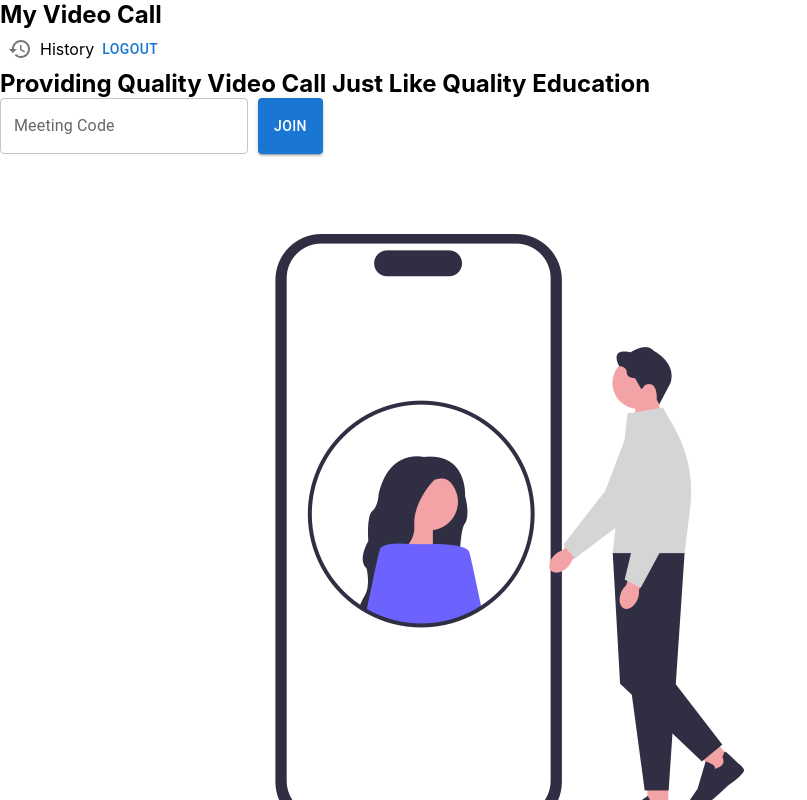
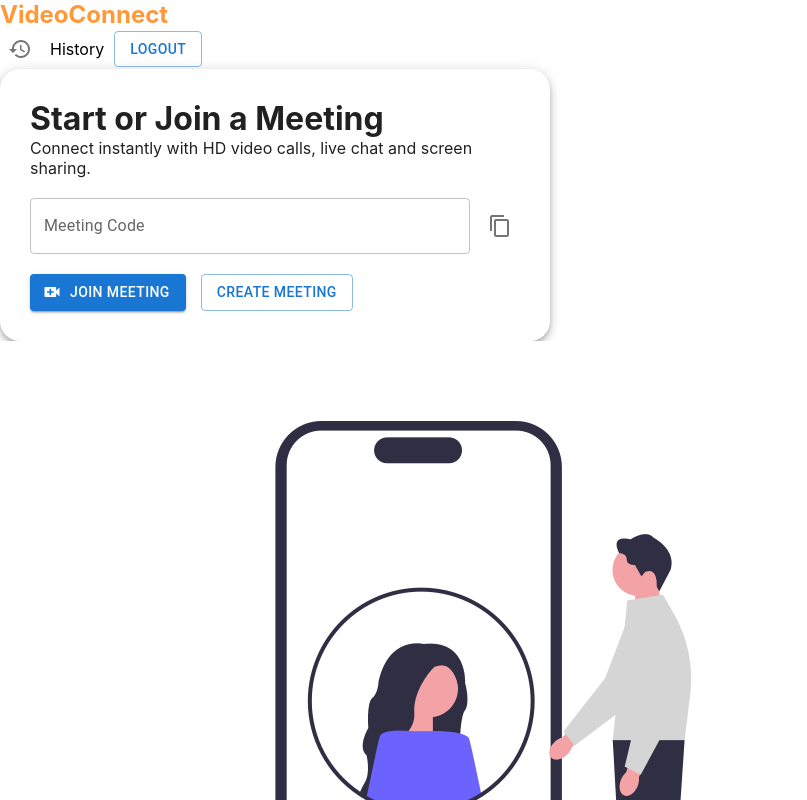
Before and after one commit to Utkarsh24-max/video-conference-app, a React (Create React App) app in the folder frontend/: page /home in a window 1280 px wide. Shown: the top 800 px of the page, without its empty margins (0-807 px from the left). Built offline with nearby package versions, Linux system fonts and the light colour scheme; sample sign-in values are in the browser's storage.

Commit message:
Update home.jsx

```diff
--- a/frontend/src/pages/home.jsx
+++ b/frontend/src/pages/home.jsx
@@ -1,77 +1,142 @@
-import React, { useContext, useState } from 'react'
-import withAuth from '../utils/withAuth'
-import { useNavigate } from 'react-router-dom'
+import React, { useContext, useState } from "react";
+import withAuth from "../utils/withAuth";
+import { useNavigate } from "react-router-dom";
 import "../App.css";
-import { Button, IconButton, TextField } from '@mui/material';
-import RestoreIcon from '@mui/icons-material/Restore';
-import { AuthContext } from '../contexts/AuthContext';
+import {
+  Button,
+  IconButton,
+  TextField,
+  Paper,
+} from "@mui/material";
+import RestoreIcon from "@mui/icons-material/Restore";
+import VideoCallIcon from "@mui/icons-material/VideoCall";
+import ContentCopyIcon from "@mui/icons-material/ContentCopy";
+import { AuthContext } from "../contexts/AuthContext";
 
 function HomeComponent() {
-
-
-    let navigate = useNavigate();
+  const navigate = useNavigate();
   const [meetingCode, setMeetingCode] = useState("");
 
+  const { addToUserHistory } = useContext(AuthContext);
 
-    const {addToUserHistory} = useContext(AuthContext);
-    let handleJoinVideoCall = async () => {
-        await addToUserHistory(meetingCode)
-        navigate(`/${meetingCode}`)
-    }
+  const handleJoinVideoCall = async () => {
+    if (!meetingCode.trim()) return;
+
+    await addToUserHistory(meetingCode);
+    navigate(`/${meetingCode}`);
+  };
+
+  const createMeeting = async () => {
+    const roomId = Math.random().toString(36).substring(2, 10);
+
+    await addToUserHistory(roomId);
+    navigate(`/${roomId}`);
+  };
+
+  const copyMeetingCode = async () => {
+    if (!meetingCode) return;
+
+    await navigator.clipboard.writeText(meetingCode);
+    alert("Meeting code copied!");
+  };
 
   return (
     <>
-
       <div className="navBar">
-
-                <div style={{ display: "flex", alignItems: "center" }}>
-
-                    <h2>My Video Call</h2>
-
+        <div>
+          <h2 style={{ color: "#ff9839" }}>VideoConnect</h2>
         </div>
 
-                <div style={{ display: "flex", alignItems: "center" }}>
-                    <IconButton onClick={
-                        () => {
-                            navigate("/history")
-                        }
-                    }>
+        <div style={{ display: "flex", alignItems: "center", gap: "10px" }}>
+          <IconButton
+            onClick={() => {
+              navigate("/history");
+            }}
+          >
             <RestoreIcon />
           </IconButton>
+
           <p>History</p>
 
-                    <Button onClick={() => {
-                        localStorage.removeItem("token")
-                        navigate("/auth")
-                    }}>
+          <Button
+            variant="outlined"
+            onClick={() => {
+              localStorage.removeItem("token");
+              navigate("/auth");
+            }}
+          >
             Logout
           </Button>
         </div>
-
-
       </div>
-
 
       <div className="meetContainer">
         <div className="leftPanel">
-                    <div>
-                        <h2>Providing Quality Video Call Just Like Quality Education</h2>
+          <Paper
+            elevation={5}
+            sx={{
+              padding: "30px",
+              borderRadius: "20px",
+              maxWidth: "550px",
+            }}
+          >
+            <h1>Start or Join a Meeting</h1>
 
-                        <div style={{ display: 'flex', gap: "10px" }}>
+            <p>
+              Connect instantly with HD video calls, live chat and screen
+              sharing.
+            </p>
 
-                            <TextField onChange={e => setMeetingCode(e.target.value)} id="outlined-basic" label="Meeting Code" variant="outlined" />
-                            <Button onClick={handleJoinVideoCall} variant='contained'>Join</Button>
+            <div
+              style={{
+                display: "flex",
+                gap: "10px",
+                marginTop: "20px",
+              }}
+            >
+              <TextField
+                fullWidth
+                label="Meeting Code"
+                value={meetingCode}
+                onChange={(e) => setMeetingCode(e.target.value)}
+              />
 
+              <IconButton onClick={copyMeetingCode}>
+                <ContentCopyIcon />
+              </IconButton>
             </div>
+
+            <div
+              style={{
+                display: "flex",
+                gap: "15px",
+                marginTop: "20px",
+              }}
+            >
+              <Button
+                variant="contained"
+                startIcon={<VideoCallIcon />}
+                onClick={handleJoinVideoCall}
+              >
+                Join Meeting
+              </Button>
+
+              <Button
+                variant="outlined"
+                onClick={createMeeting}
+              >
+                Create Meeting
+              </Button>
             </div>
+          </Paper>
         </div>
-                <div className='rightPanel'>
-                    <img srcSet='/logo3.png' alt="" />
+
+        <div className="rightPanel">
+          <img src="/logo3.png" alt="Video Meeting" />
         </div>
       </div>
     </>
-    )
+  );
 }
 
-
-export default withAuth(HomeComponent)
+export default withAuth(HomeComponent);
```
Lines whose indentation alone changed are shown as unchanged.
